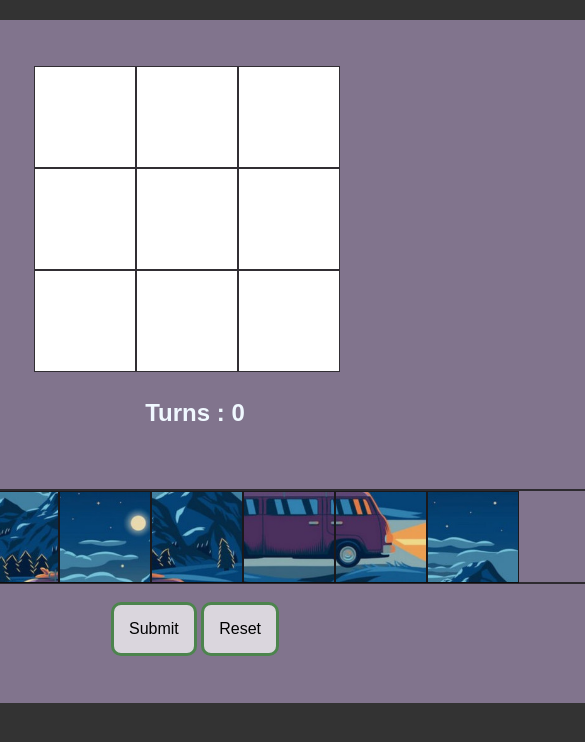
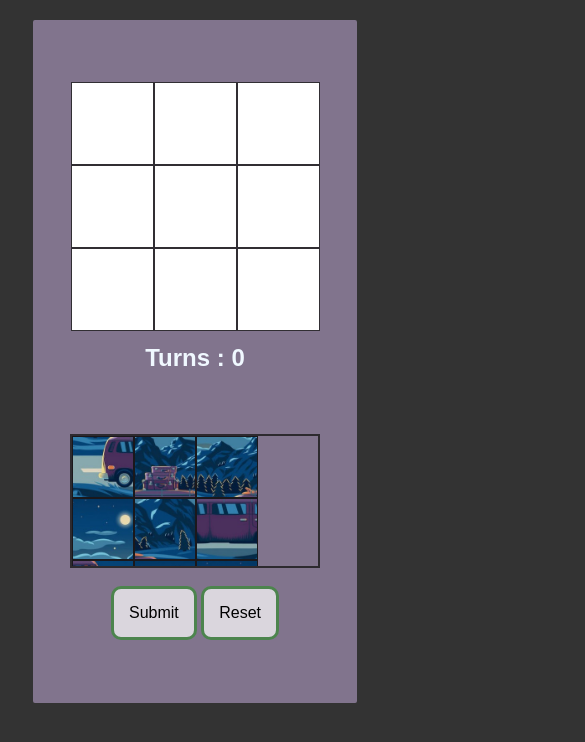
Before and after one commit to Shuchita33/Picture-Puzzle-Game, a plain HTML site: page puzzle.html in a window 390 px wide. Shown: the top 742 px of the page, 585 px wide, since content can reach past the window. Drawn offline with Linux system fonts and the light colour scheme.

Commit message:
responsiveness added

```diff
--- a/puzzle.css
+++ b/puzzle.css
@@ -17,6 +17,7 @@ body {
     justify-content: center;
     padding: 1vw;
     height: 80vh;
+    width: 90%;
     border-radius: 0.5vw;
     background-color:  #a491b5b0;
 
@@ -27,7 +28,8 @@ body {
     margin-bottom:5vh;
     display: flex;
     flex-wrap: wrap;
-
+    justify-content: center;
+    align-items: center;
 }
 
 #board img {
@@ -124,3 +126,32 @@ input[type="submit"]:hover{
     background: #a22626;
 
 }
+@media screen and (max-width:990px){
+    #pieces {
+        width: 555px;
+        height: 61px;
+    }
+    #pieces img {
+        width: 60px;
+        height: 60px;
+    }
+}
+@media screen and (max-width:650px){
+    #pieces {
+        width: 246px;
+        height: 130px;
+        overflow:auto;
+    }
+    #pieces img {
+        width: 60px;
+        height: 60px;
+    }
+    #board {
+        width: 300px;
+        height: 200px;
+    }
+    #board img {
+        width: 81px;
+        height: 81px;
+    }
+}
```
